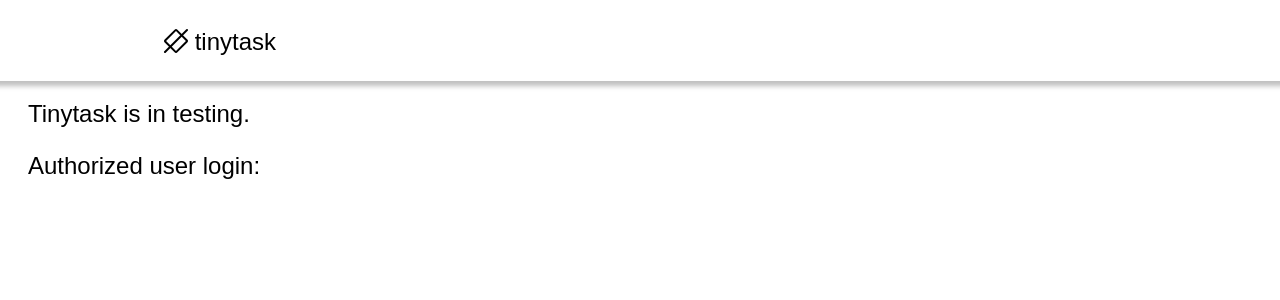
After one commit to heytanuki/tinytask, a Flask app: page /login/ in a window 1280 px wide. The commit adds this page. Shown: the top 300 px of the page. Run offline with Flask 2, Linux system fonts and the light colour scheme; parts of the project's set-up code (start-up, migrations or seed data) failed here and were passed over; some libraries are stand-ins or nearby versions.

Commit message:
adding login page, touching up templates

```diff
--- a/main.py
+++ b/main.py
@@ -150,6 +150,10 @@ def index():
         Your user information will remain private.
         <p><a href="/info/" class="underlined">More info!</a>"""
     return flask.render_template('index.html', content=content)
+
+@app.route('/login/')
+def render_login():
+    return flask.render_template('login.html')
 
 @app.route('/date/')
 def render_today():
--- a/templates/demo.html
+++ b/templates/demo.html
@@ -1,7 +1,7 @@
 <head>
 <!-- <link rel="stylesheet" type="text/css" href="{{ url_for('static', filename='style.css') }}"> -->
 <link rel="icon" type="image/png" href="{{ url_for('static', filename='favicon.png') }}" />
-<meta name="viewport" content="width=device-width, target-densityDpi=device-dpi, initial-scale=1.0">
+<meta name="viewport" content="width=device-width, initial-scale=1.0">
 
 <style>
 body {
--- /dev/null
+++ b/templates/generic.html
@@ -0,0 +1,39 @@
+<!DOCTYPE html>
+<html>
+<head>
+    {% block head_tags %}
+    <title>tinytask</title>
+    <link rel="stylesheet" type="text/css" href="/static/style.css" />
+    <link rel="icon" type="image/png" href="/static/favicon.png" />
+    <link rel="apple-touch-icon" ref="/static/tinytask_logo.png" />
+    <link rel="manifest" href="static/manifest.json" />
+    <meta name="viewport" content="width=device-width, initial-scale=1.0" />
+    {% endblock %}
+</head>
+<style>
+</style>
+<body>
+<div id="header" style="text-align: center;">
+    {% block header %}
+      <svg width="28" height="28" viewBox="0 0 28 28">
+        <g transform="translate(0) rotate(45 16 16)">
+          <rect x="8" y="8" rx="1" ry="1" width="16" height="16" stroke="black" stroke-width="2px" />
+        </g>
+        <line stroke="black" stroke-width="2px" x1="27" y1="5" x2="5" y2="27" />
+      </svg><span> generic page for stuff</span>
+
+      <!-- PAGE HEADER TITLE -->
+    {% endblock %}
+</div>
+<div id="list_container">
+    {% block content %}
+        <p>Here is some CONTENT!</p>
+        <!-- PAGE CONTENT -->
+    {% endblock %}
+</div>
+
+{% block footer %}
+<!-- put scripts or whatever here -->
+{% endblock %}
+</body>
+</html>
--- /dev/null
+++ b/templates/login.html
@@ -0,0 +1,47 @@
+{% extends "generic.html" %}
+{% block head_tags %}
+    <title>tinytask</title>
+    <link rel="stylesheet" type="text/css" href="/static/style.css" />
+    <link rel="icon" type="image/png" href="{{ url_for('static', filename='favicon.png') }}" />
+    <link rel="apple-touch-icon" ref="{{ url_for('static', filename='tinytask_logo.png') }}" />
+    <link rel="manifest" href="{{ url_for('static', filename='manifest.json') }}" />
+    <meta name="viewport" content="width=device-width, initial-scale=1.0">
+    <link href="https://fonts.googleapis.com/css?family=Roboto" rel="stylesheet">
+    <meta name="google-signin-client_id" content="43120564129-9qjrpeglffq5k7hvcrldlilh2qrm6ff5.apps.googleusercontent.comf">
+{% endblock %}
+{% block header %}
+      <svg width="28" height="28" viewBox="0 0 28 28">
+        <g transform="translate(0) rotate(45 16 16)">
+          <rect x="8" y="8" rx="1" ry="1" width="16" height="16" stroke="black" stroke-width="2px" />
+        </g>
+        <line stroke="black" stroke-width="2px" x1="27" y1="5" x2="5" y2="27" />
+      </svg><span> tinytask</span>
+{% endblock %}
+{% block content %}
+    <style>
+    svg {
+        stroke-width: 0px;
+    }
+    </style>
+    <p>Tinytask is in testing. </p>
+    <p>Authorized user login:</p>
+    <div id="my-signin2"></div>
+{% endblock %}
+{% block footer %}
+<script src="https://apis.google.com/js/platform.js?onload=renderButton" async defer></script>
+<script>
+function renderButton() {
+  gapi.signin2.render('my-signin2', {
+    'scope': 'profile email',
+    'width': 240,
+    'height': 50,
+    'longtitle': true,
+    'theme': 'dark',
+    'onsuccess': function(){ window.location.href = "/date/"; },
+    'onfailure': function(){ window.location.href = "/login/"; }
+  });
+}
+</script>
+{% endblock %}
+</body>
+</html>
--- a/templates/settings.html
+++ b/templates/settings.html
@@ -6,7 +6,7 @@
 <link rel="icon" type="image/png" href="{{ url_for('static', filename='favicon.png') }}" />
 <link rel="apple-touch-icon" ref="{{ url_for('static', filename='tinytask_logo.png') }}" />
 <link rel="manifest" href="{{ url_for('static', filename='manifest.json') }}" />
-<meta name="viewport" content="width=device-width, target-densityDpi=device-dpi, initial-scale=1.0">
+<meta name="viewport" content="width=device-width, initial-scale=1.0">
 
 {% macro draw_diamond(setting_for, setting_name) %}
     <div id="{{ setting_for }}" class="single_option">
--- a/templates/status.html
+++ b/templates/status.html
@@ -5,7 +5,7 @@
     <link rel="icon" type="image/png" href="{{ url_for('static', filename='favicon.png') }}" />
     <link rel="apple-touch-icon" ref="{{ url_for('static', filename='tinytask_logo.png') }}" />
     <link rel="manifest" href="{{ url_for('static', filename='manifest.json') }}" />
-    <meta name="viewport" content="width=device-width, target-densityDpi=device-dpi, initial-scale=1.0">
+    <meta name="viewport" content="width=device-width, initial-scale=1.0">
     <link rel="import" href="{{ url_for('static', filename='task-diamond.html') }}">
     <link rel="stylesheet" type="text/css" href="{{ url_for('static', filename='info.css') }}">
 <style>
--- a/templates/task_list.html
+++ b/templates/task_list.html
@@ -6,7 +6,7 @@
 <link rel="icon" type="image/png" href="{{ url_for('static', filename='favicon.png') }}" />
 <link rel="apple-touch-icon" ref="{{ url_for('static', filename='tinytask_logo.png') }}" />
 <link rel="manifest" href="{{ url_for('static', filename='manifest.json') }}" />
-<meta name="viewport" content="width=device-width, target-densityDpi=device-dpi, initial-scale=1.0">
+<meta name="viewport" content="width=device-width, initial-scale=1.0">
 </head>
 
 {% macro date_nav() %}
--- a/templates/task_list_past.html
+++ b/templates/task_list_past.html
@@ -5,7 +5,7 @@
 <link rel="apple-touch-icon" ref="{{ url_for('static', filename='tinytask_logo.png') }}" />
 <link rel="manifest" href="{{ url_for('static', filename='manifest.json') }}" />
 <link rel="icon" type="image/png" href="/static/favicon.png" />
-<meta name="viewport" content="width=device-width, target-densityDpi=device-dpi, initial-scale=1.0">
+<meta name="viewport" content="width=device-width, initial-scale=1.0">
 
 <style>
 body {
--- a/templates/today.html
+++ b/templates/today.html
@@ -1,11 +1,10 @@
 <html>
 <head>
 <title>Tinytask</title>
-<!-- <link rel="stylesheet" type="text/css" href="{{ url_for('static', filename='style.css') }}"> -->
 <link rel="icon" type="image/png" href="{{ url_for('static', filename='favicon.png') }}" />
 <link rel="apple-touch-icon" ref="{{ url_for('static', filename='tinytask_logo.png') }}" />
 <link rel="manifest" href="{{ url_for('static', filename='manifest.json') }}" />
-<meta name="viewport" content="width=device-width, target-densityDpi=device-dpi, initial-scale=1.0">
+<meta name="viewport" content="width=device-width, initial-scale=1.0">
 </head>
 <body>
 <div class="placeholder">
```
